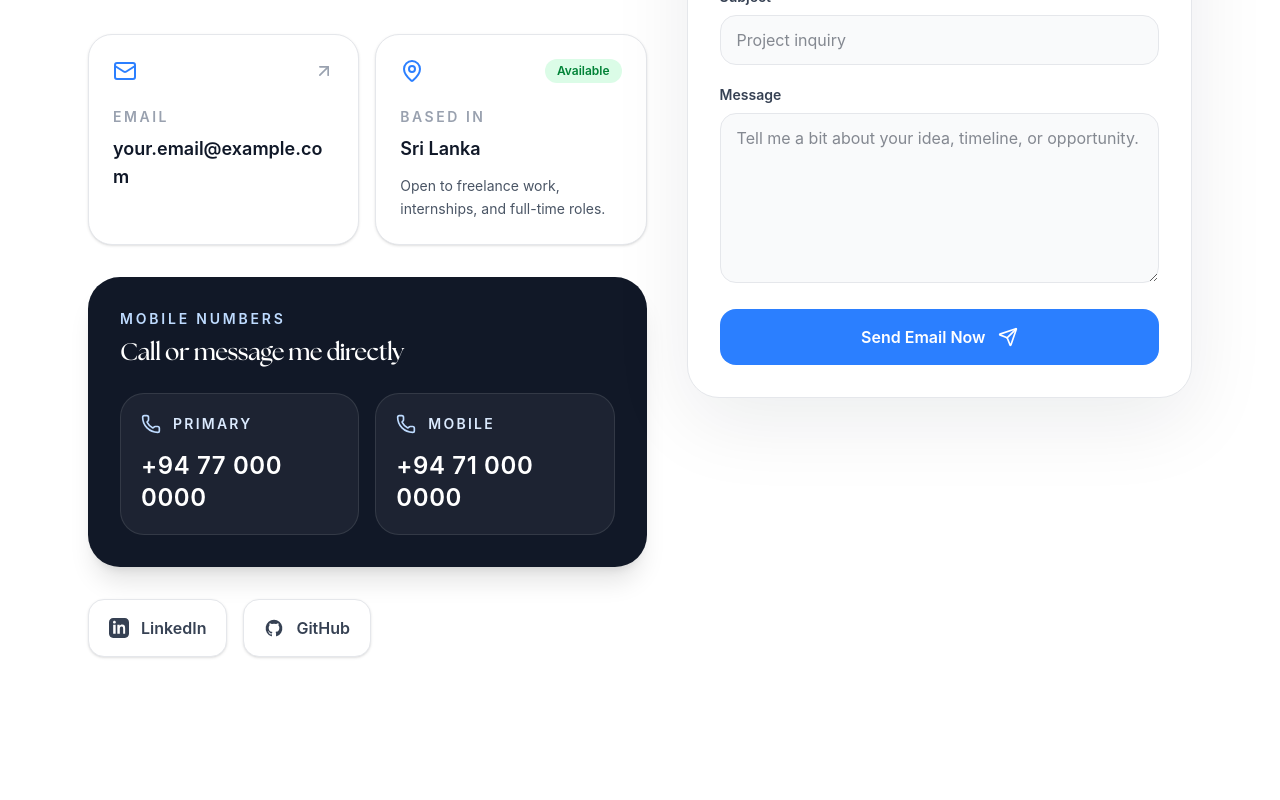
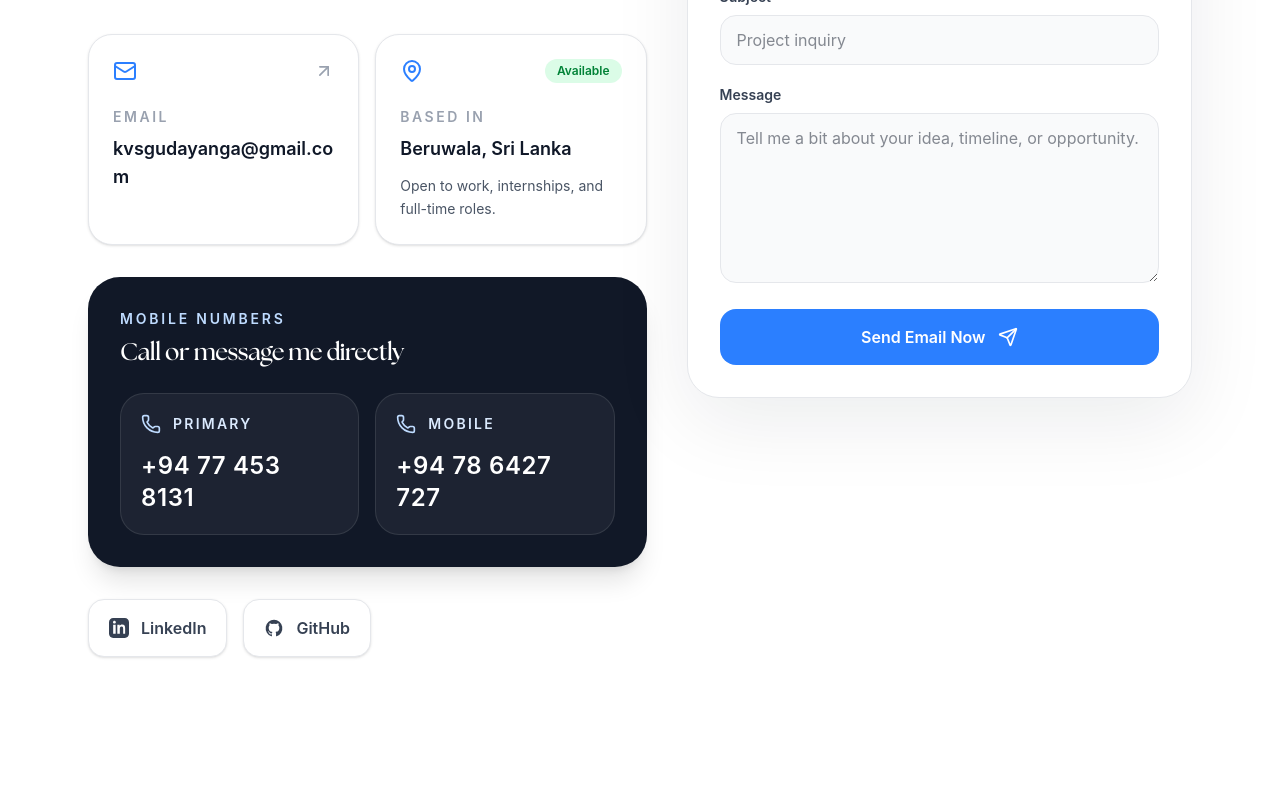
Before and after one commit to sasinduv/portfolio, a React (Vite) app: page /contact in a window 1280 px wide. Shown: the part 540-1340 px from the top of the page. Built offline with nearby package versions, Linux system fonts and the light colour scheme.

Commit message:
Update contact information in contact.js with accurate details

```diff
--- a/src/data/contact.js
+++ b/src/data/contact.js
@@ -1,19 +1,19 @@
 export const contactInfo = {
   name: "Sasindu Gihan",
   role: "Software Engineer | Full Stack Developer & Problem Solver",
-  email: "your.email@example.com",
-  location: "Sri Lanka",
-  availability: "Open to freelance work, internships, and full-time roles.",
+  email: "kvsgudayanga@gmail.com",
+  location: "Beruwala, Sri Lanka",
+  availability: "Open to work, internships, and full-time roles.",
   phones: [
     {
       label: "Primary",
-      display: "+94 77 000 0000",
-      value: "+94770000000",
+      display: "+94 77 453 8131",
+      value: "+94774538131",
     },
     {
       label: "Mobile",
-      display: "+94 71 000 0000",
-      value: "+94710000000",
+      display: "+94 78 6427 727",
+      value: "+94786427727",
     },
   ],
   links: {
```
